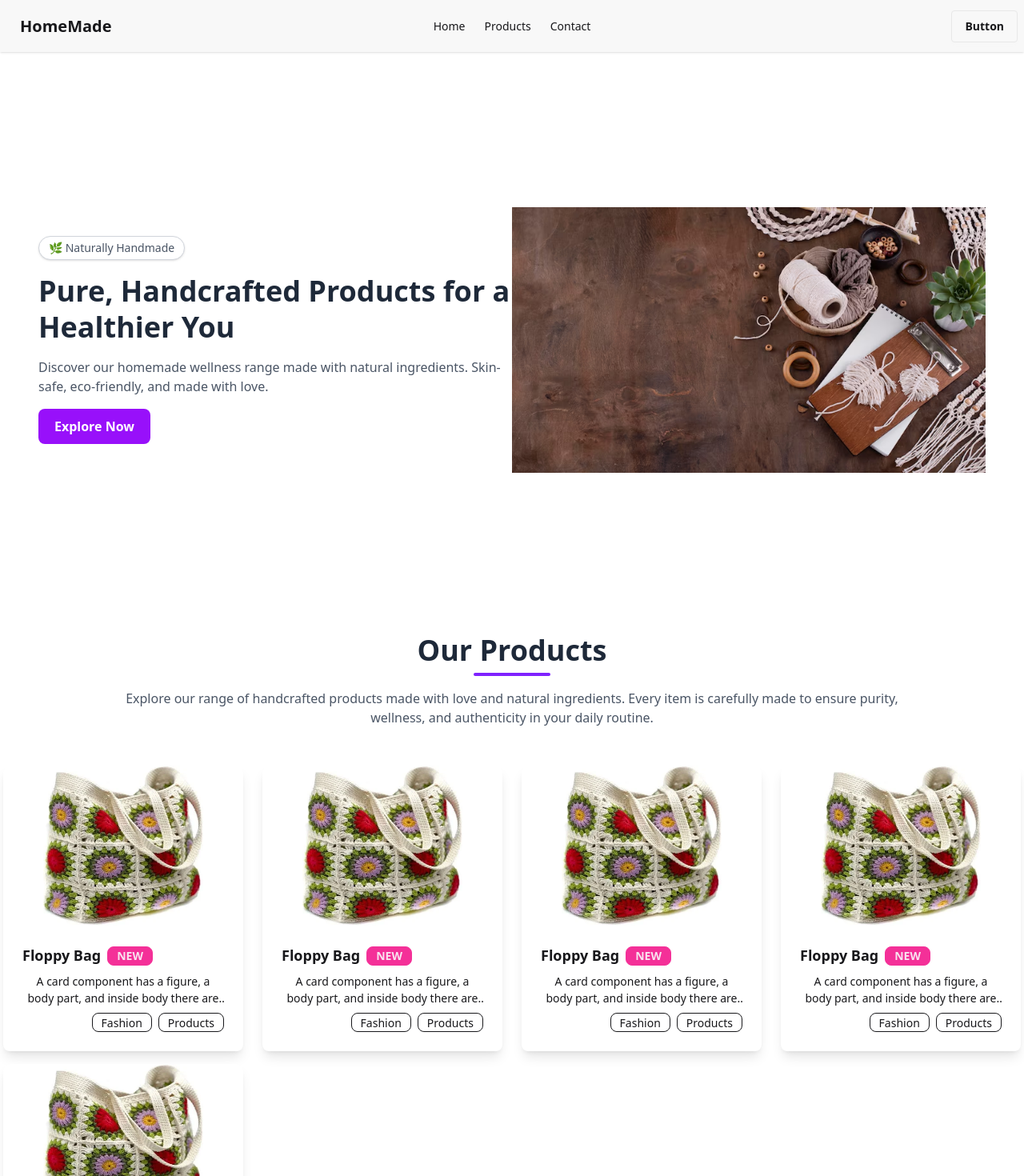
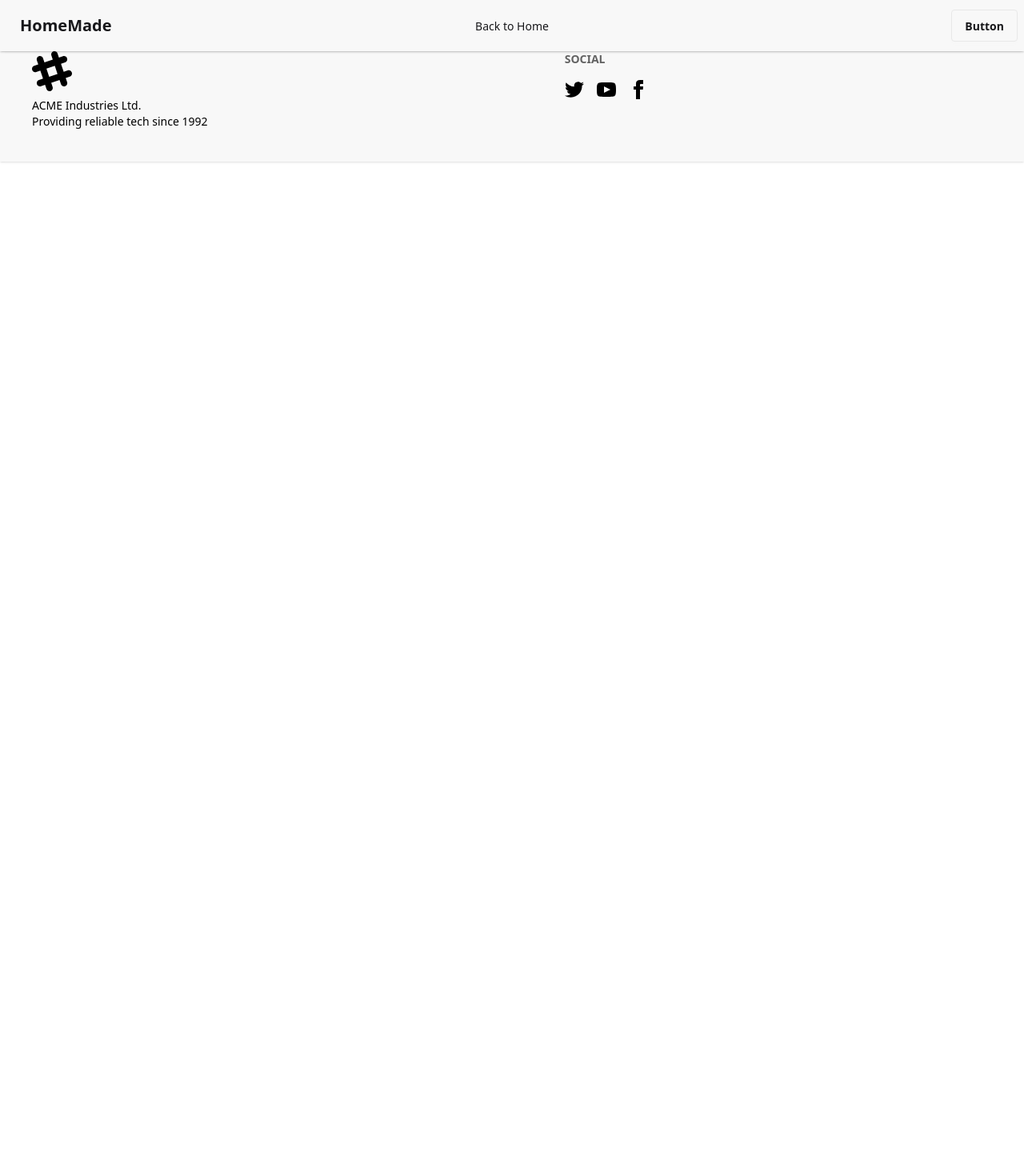
Before and after one commit to Deesubainsla/HomeMadeEcommerce, a React (Vite) app: page /product/1 in a window 1280 px wide. Shown: the top 1470 px of the page at 80% size. After the commit the page ends 800 px from the top, so only its background shows below. Built offline with nearby package versions, Linux system fonts and the light colour scheme.

Commit message:
button chanes

```diff
--- a/package.json
+++ b/package.json
@@ -15,6 +15,8 @@
     "react": "^19.1.0",
     "react-dom": "^19.1.0",
     "react-icons": "^5.5.0",
+    "react-router-dom": "^7.6.2",
+    "react-scroll": "^1.9.3",
     "tailwindcss": "^4.1.10"
   },
   "devDependencies": {
--- a/src/App.jsx
+++ b/src/App.jsx
@@ -4,33 +4,55 @@ import { useState } from 'react'
 import Products from './components/Products'
 import Footer from './components/Footer'
 import Contact from './components/Contact'
+import Productdetails from './components/Productdetails'
+
+//for router
+import { BrowserRouter, Routes, Route } from 'react-router-dom'
+
 
 function App() {
 
 
   return (
+    <BrowserRouter>
 
       <div className='min-h-screen w-screen'>
         {/* navbar */}
-         <Navbar/>
+        <div className='fixed top-0 w-full z-1 shadow-sm'><Navbar /></div>
         {/* navbar */}
+
+
+
+        <Routes>
+          <Route path='/'
+            element={
+              <>
+              <section id='home' ><Home /></section>
+              <section id='products'><Products /></section>
+              <section id='contact'><Contact /></section>
+              </>
+            }
+          />
+          <Route path='/product/:id' element={<Productdetails/>}/>
+        </Routes>
+
         {/* home */}
-        <Home/>
+
         {/* home */}
 
         {/* Products */}
-        <Products/>
+
         {/* Products */}
 
         {/* Contact */}
-        <Contact/>
+
         {/* Contact */}
 
         {/* footer */}
-        <Footer/>
+        <Footer />
         {/* footer */}
       </div>
-
+    </BrowserRouter>
   )
 }
 
--- a/src/components/Navbar.jsx
+++ b/src/components/Navbar.jsx
@@ -1,8 +1,13 @@
 import React from 'react'
+import { Link } from 'react-scroll'
+import { useLocation, Link as routerlink } from 'react-router-dom'
 
 function Navbar() {
+    const { pathname } = useLocation();
+    const isHome = pathname === '/';
+
     return <div>
-        <div className="navbar bg-base-200 shadow-sm">
+        <div className="navbar bg-base-200 shadow-sm ">
             <div className="navbar-start">
                 <div className="dropdown">
                     <div tabIndex={0} role="button" className="btn btn-ghost lg:hidden">
@@ -11,22 +16,47 @@ function Navbar() {
                     <ul
                         tabIndex={0}
                         className="menu menu-sm dropdown-content bg-base-100 rounded-box z-1 mt-3 w-52 p-2 shadow">
-                        <li><a>Home</a></li>
-                        <li>
-                            <a>Products</a>
-                        </li>
-                        <li><a>Contact</a></li>
+                        {
+                            isHome ?
+                                (<>
+                                    <li>
+                                        <Link to="home" smooth={true} duration={500} className="cursor-pointer">Home</Link>
+                                    </li>
+                                    <li>
+                                        <Link to="products" smooth={true} duration={500} className="cursor-pointer">Products</Link>
+                                    </li>
+                                    <li>
+                                        <Link to="contact" smooth={true} duration={500} className="cursor-pointer">Contact</Link>
+                                    </li>
+                                </>) :
+                                (
+                                    <routerlink to='/'>Back to Home</routerlink>
+                                )
+                        }
                     </ul>
                 </div>
                 <a className="btn btn-ghost font-bold text-xl">HomeMade</a>
             </div>
             <div className="navbar-center hidden lg:flex">
                 <ul className="menu menu-horizontal px-1">
-                    <li><a>Home</a></li>
-                    <li>
-                        <a>Products</a>
-                    </li>
-                    <li><a>Contact</a></li>
+                    {
+                        isHome ?
+                            (<>
+                                <li>
+                                    <Link to="home" smooth={true} duration={500} className="cursor-pointer">Home</Link>
+                                </li>
+                                <li>
+                                    <Link to="products" smooth={true} duration={500} className="cursor-pointer">Products</Link>
+                                </li>
+                                <li>
+                                    <Link to="contact" smooth={true} duration={500} className="cursor-pointer">Contact</Link>
+                                </li>
+                            </>) :
+                            (
+                                <routerlink to='/'>Back to Home</routerlink>
+                            )
+                    }
+
                 </ul>
             </div>
             <div className="navbar-end">
--- a/src/components/Productcard.jsx
+++ b/src/components/Productcard.jsx
@@ -1,4 +1,5 @@
 import React from 'react'
+import { Link } from 'react-router-dom'
 
 function Productcard({product}) {
     return <div>
@@ -17,8 +18,8 @@ function Productcard({product}) {
                 </h2>
                 <p className='line-clamp-2'>{product.description}...</p>
                 <div className="card-actions justify-end">
-                    <div className="badge badge-outline">Fashion</div>
-                    <div className="badge badge-outline">Products</div>
+                    <Link to={`/product/${product.id}`} className="badge badge-outline cursor-pointer">View Details</Link>
+
                 </div>
             </div>
         </div>
--- /dev/null
+++ b/src/components/Productdetails.jsx
@@ -0,0 +1,12 @@
+import React from 'react'
+import { useParams } from 'react-router-dom'
+
+function Productdetails() {
+    const {id} = useParams();
+
+  return <div>
+      Product main details with id: {id}
+  </div>
+}
+
+export default Productdetails
--- a/src/data/data.json
+++ b/src/data/data.json
@@ -1,25 +1,30 @@
 [
     {
+        "id":1,
         "img":"/images/demoproduct.webp",
         "title": "Floppy Bag",
         "description": "A card component has a figure, a body part, and inside body there are title and actions parts"
     },
     {
+        "id":2,
         "img":"/images/demoproduct.webp",
         "title": "Floppy Bag",
         "description": "A card component has a figure, a body part, and inside body there are title and actions parts"
     },
     {
+        "id":3,
         "img":"/images/demoproduct.webp",
         "title": "Floppy Bag",
         "description": "A card component has a figure, a body part, and inside body there are title and actions parts"
     },
     {
+        "id":4,
         "img":"/images/demoproduct.webp",
         "title": "Floppy Bag",
         "description": "A card component has a figure, a body part, and inside body there are title and actions parts"
     },
     {
+        "id":5,
         "img":"/images/demoproduct.webp",
         "title": "Floppy Bag",
         "description": "A card component has a figure, a body part, and inside body there are title and actions parts"
```
Also changed, not shown: 1 other file (tests, documents, lock files or other folders).
